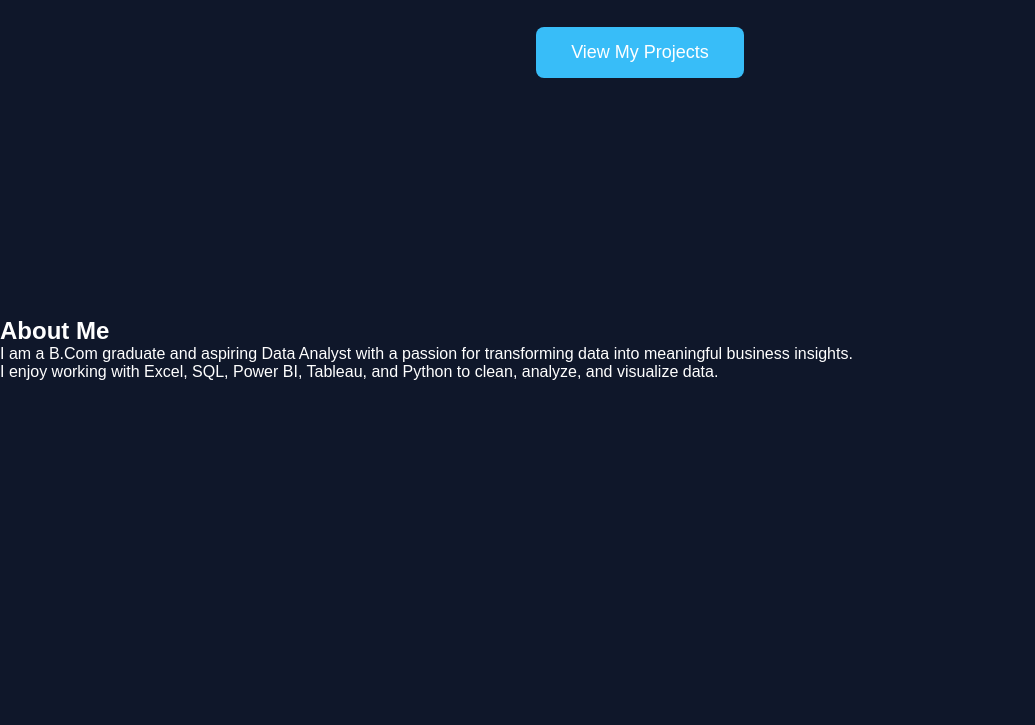
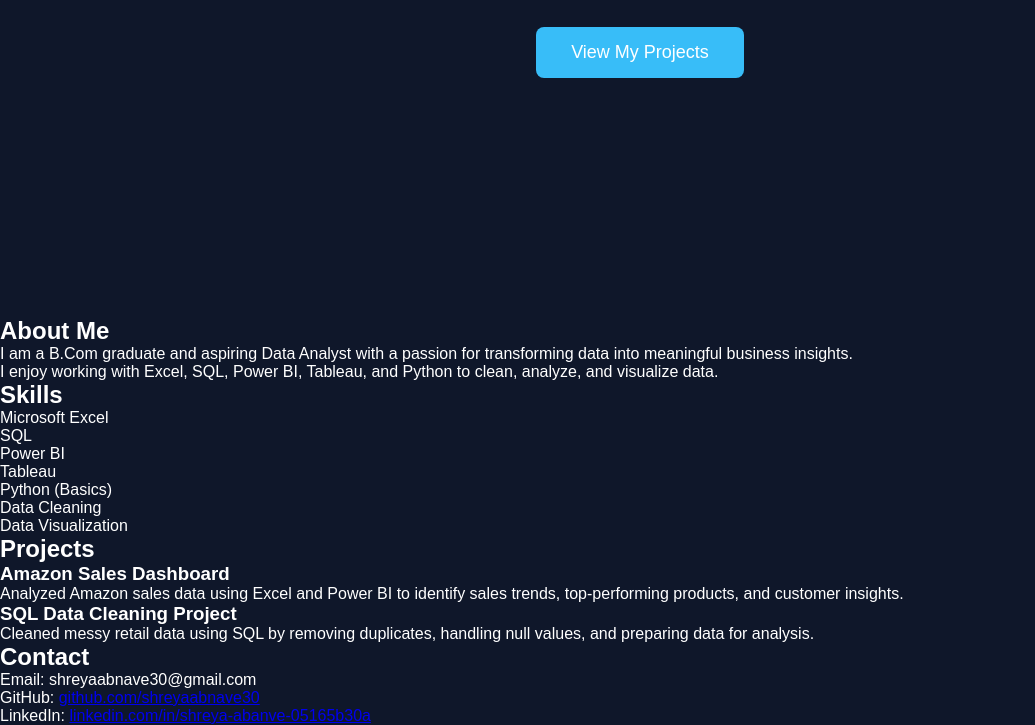
Before and after one commit to shreyaabnave30/data-analytics-portfolio, a plain HTML site: page index.html in a window 1280 px wide. Shown: the part 471-1196 px from the top of the page, without its empty margins (0-1035 px from the left). Before the commit the page ends 852 px from the top, so only its background shows below. Drawn offline with Linux system fonts and the light colour scheme.

Commit message:
index.html

```diff
--- a/index.html
+++ b/index.html
@@ -51,6 +51,67 @@
     </p>
 </section>
 
+    <section id="skills">
+    <h2>Skills</h2>
+
+    <ul>
+        <li>Microsoft Excel</li>
+        <li>SQL</li>
+        <li>Power BI</li>
+        <li>Tableau</li>
+        <li>Python (Basics)</li>
+        <li>Data Cleaning</li>
+        <li>Data Visualization</li>
+    </ul>
+</section>
+
+    <section id="projects">
+
+<h2>Projects</h2>
+
+<div class="project">
+
+<h3>Amazon Sales Dashboard</h3>
+
+<p>
+Analyzed Amazon sales data using Excel and Power BI to identify sales trends,
+top-performing products, and customer insights.
+</p>
+
+</div>
+
+<div class="project">
+
+<h3>SQL Data Cleaning Project</h3>
+
+<p>
+Cleaned messy retail data using SQL by removing duplicates, handling null values,
+and preparing data for analysis.
+</p>
+
+</div>
+
+</section>
+
+    <section id="contact">
+
+<h2>Contact</h2>
+
+<p>Email: shreyaabnave30@gmail.com</p>
+
+<p>
+GitHub:
+<a href="https://github.com/shreyaabnave30">
+github.com/shreyaabnave30
+</a>
+</p>
+
+<p>
+LinkedIn:
+<a href="#">linkedin.com/in/shreya-abanve-05165b30a</a>
+</p>
+
+</section>
 <script src="script.js"></script>
 
 <script src="script.js"></script>
```
